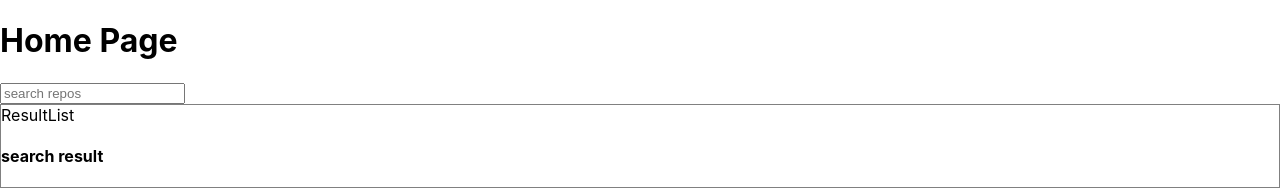
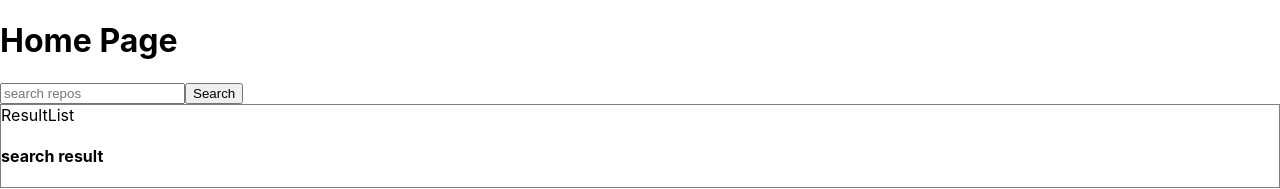
Before and after one commit to winnie-ho/prudential-code-task, a React (Create React App) app: page / in a window 1280 px wide. Shown: the top 189 px of the page. Built offline with nearby package versions, Linux system fonts and the light colour scheme.

Commit message:
Handling search input change and submit functions.

```diff
--- a/src/components/searchBar/SearchBar.js
+++ b/src/components/searchBar/SearchBar.js
@@ -1,11 +1,29 @@
-import React from 'react';
+import React, { Component } from 'react';
 
-const SearchBar = () => {
-  return (
-    <div>
-      <input type='text' placeholder='search repos'></input>
-    </div>
-  )
+class SearchBar extends Component {
+  state = {
+    searchString: ''
+  }
+
+
+  handleChange = (e) => {
+    console.log('SEARCH WORD', e.target.value)
+    this.setState({ searchString: e.target.value })
+  }
+
+  handleSubmit = () => {
+    console.log('submit')
+  }
+
+
+  render() {
+    return (
+      <div>
+        <input type='text' placeholder='search repos' onChange={ this.handleChange }></input>
+        <button onClick={ this.handleSubmit }>Search</button>
+      </div>
+    )
+  }
 }
 
 export default SearchBar;
```
